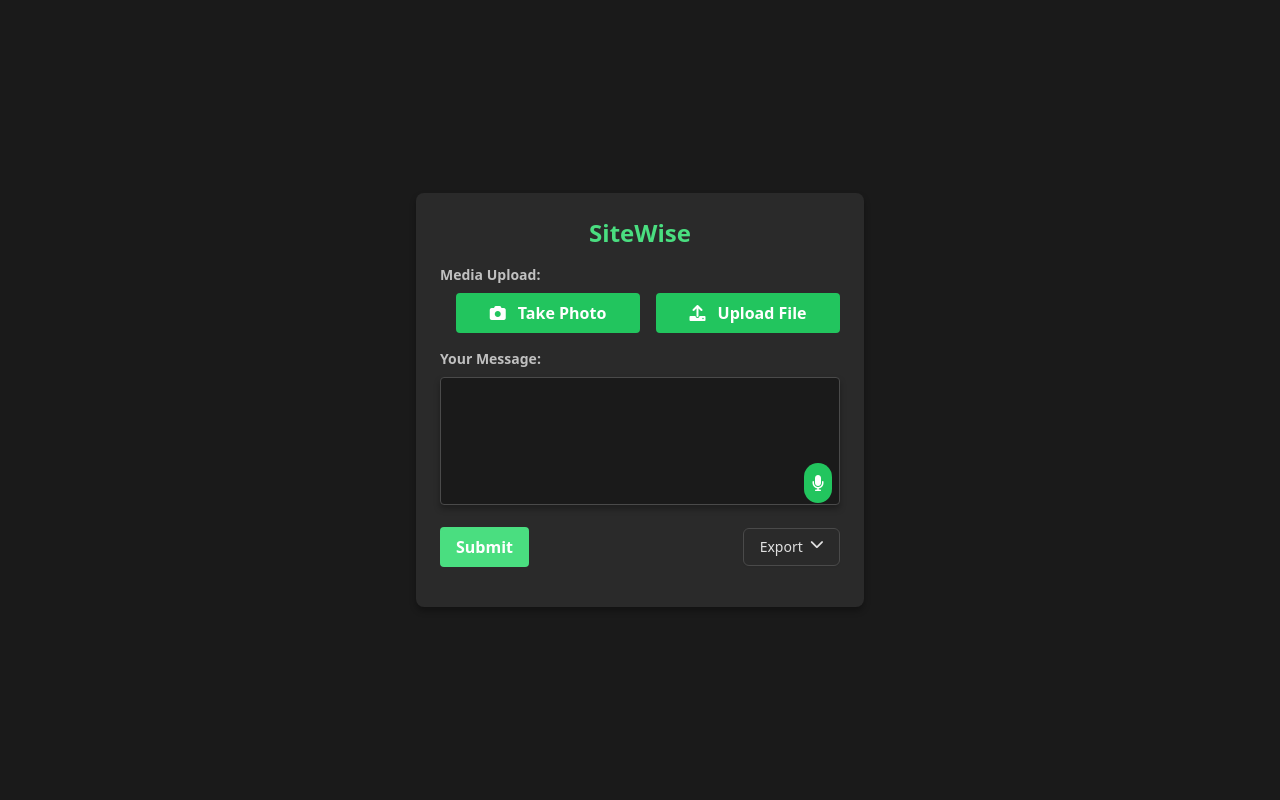
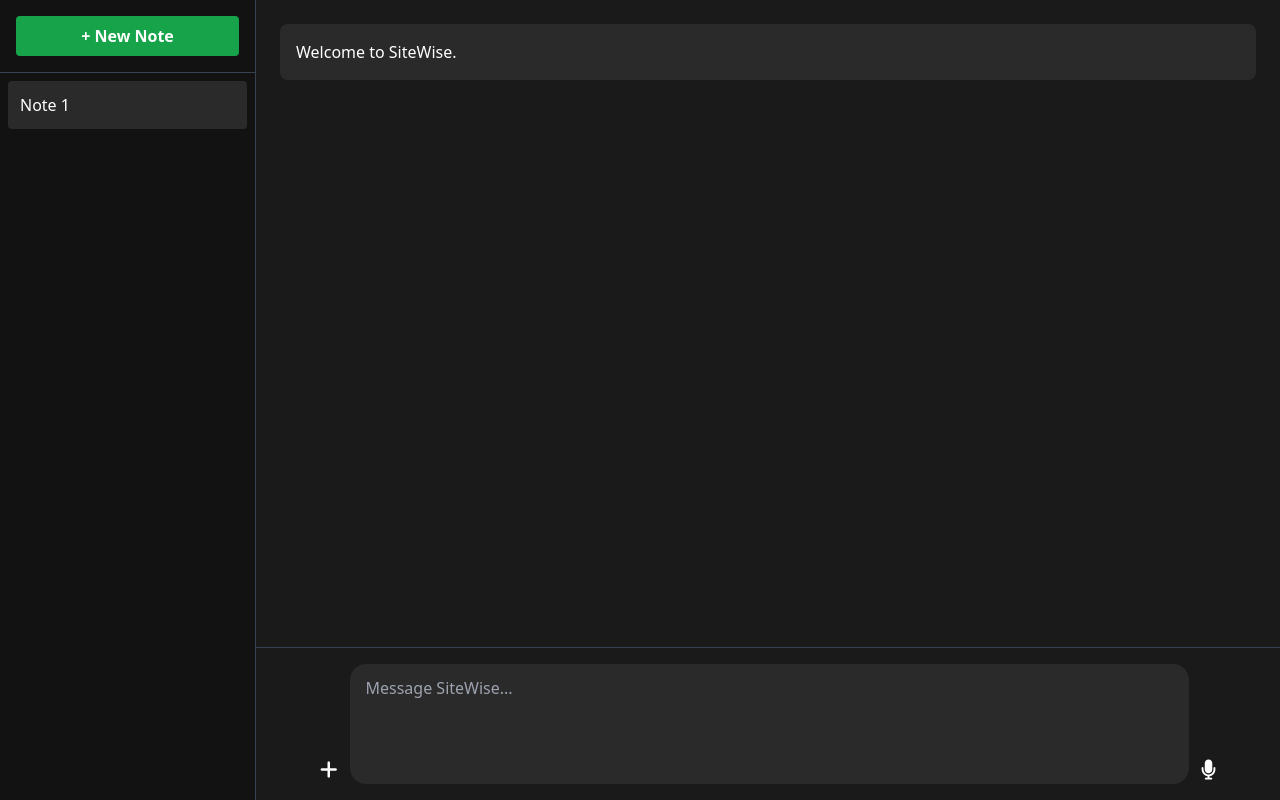
Before and after one commit to EtienneShamley/SiteWise, a plain HTML site: page index.html in a window 1280 px wide. Drawn offline with nearby package versions, Linux system fonts and the light colour scheme.

Commit message:
Initial layout redesign

```diff
--- a/index.html
+++ b/index.html
@@ -1,131 +1,67 @@
 <!DOCTYPE html>
-<html lang="en">
+<html lang="en" class="h-full">
 <head>
-    <meta charset="UTF-8">
-    <meta name="viewport" content="width=device-width, initial-scale=1.0">
+  <meta charset="UTF-8" />
+  <meta name="viewport" content="width=device-width, initial-scale=1.0" />
   <title>SiteWise</title>
   <script src="https://cdn.tailwindcss.com"></script>
   <link rel="stylesheet" href="https://cdnjs.cloudflare.com/ajax/libs/font-awesome/6.0.0-beta3/css/all.min.css">
-    <style>
-        .dark-theme {
-            background-color: #1a1a1a; /* Dark background */
-            color: #e0e0e0; /* Light text */
-        }
-        .dark-theme .bg-white {
-            background-color: #2a2a2a; /* Slightly lighter dark for containers */
-        }
-        .dark-theme h1 {
-            color: #4ade80; /* Green accent for header */
-        }
-        .dark-theme .text-gray-700 {
-            color: #c0c0c0; /* Lighter gray for labels */
-        }
-        .dark-theme .border {
-            border-color: #4a4a4a; /* Darker border */
-        }
-        .dark-theme .shadow, .dark-theme .shadow-md {
-            box-shadow: 0 4px 6px rgba(0, 0, 0, 0.3); /* Darker shadow */
-        }
-        .dark-theme .focus\\:ring {
-            --tw-ring-color: #4ade80; /* Green ring on focus */
-        }
-        .dark-theme .focus\\:border-blue-300 {
-            border-color: #4ade80; /* Green border on focus */
-        }
-        .dark-theme .hover\\:bg-gray-50:hover {
-             background-color: #3a3a3a; /* Darker hover background */
-        }
-        .dark-theme .bg-blue-500 {
-            background-color: #4ade80; /* Green accent for submit button */
-        }
-        .dark-theme .hover\\:bg-blue-700:hover {
-            background-color: #22c55e; /* Darker green on hover */
-        }
-        .dark-theme .bg-white.text-gray-700 {
-            background-color: #2a2a2a;
-            color: #e0e0e0;
-        }
-         .dark-theme .ring-black {
-            --tw-ring-color: rgba(255, 255, 255, 0.1); /* White ring with opacity */
-        }
-        .dark-theme a.text-gray-700 {
-            color: #e0e0e0;
-        }
-         .dark-theme a.hover\\:bg-gray-50:hover {
-             background-color: #3a3a3a;
-         }
-    </style>
 </head>
-<body class="dark-theme flex justify-center items-center min-h-screen">
-    <div class="bg-white p-6 rounded-lg shadow-md w-full max-w-md dark-theme">
-        <h1 class="text-2xl font-bold mb-4 text-center">SiteWise</h1>
+<body class="h-full bg-[#1a1a1a] text-white font-sans">
 
-        <div class="mb-4">
-             <label class="block text-gray-700 text-sm font-bold mb-2">
-                Media Upload:
-            </label>
-            <div class="flex space-x-4">
-                <input type="file" id="cameraUpload" accept="image/*" capture="camera" class="hidden">
-                <label for="cameraUpload" class="flex-1 bg-green-500 hover:bg-green-700 text-white font-bold py-2 px-4 rounded text-center cursor-pointer focus:outline-none focus:shadow-outline">
-                    <i class="fas fa-camera mr-2"></i> Take Photo
-                </label>
-                <input type="file" id="fileUpload" accept="image/*,video/*,audio/*" class="hidden">
-                 <label for="fileUpload" class="flex-1 bg-green-500 hover:bg-green-700 text-white font-bold py-2 px-4 rounded text-center cursor-pointer focus:outline-none focus:shadow-outline">
-                    <i class="fas fa-upload mr-2"></i> Upload File
-                </label>
+  <!-- Layout wrapper -->
+  <div class="flex h-full">
+
+    <!-- Sidebar -->
+    <aside class="w-64 bg-[#121212] border-r border-gray-700 flex flex-col">
+      <div class="p-4 border-b border-gray-700">
+        <button class="w-full bg-green-600 hover:bg-green-700 text-white font-bold py-2 px-4 rounded">
+          + New Note
+        </button>
+      </div>
+
+      <nav class="flex-1 overflow-y-auto p-2 space-y-2">
+        <!-- Placeholder for saved notes -->
+        <div class="bg-[#2a2a2a] p-3 rounded flex justify-between items-center group">
+          <span>Note 1</span>
+          <div class="opacity-0 group-hover:opacity-100 flex space-x-1 text-sm">
+            <button title="Rename"><i class="fas fa-pen"></i></button>
+            <button title="Share"><i class="fas fa-share"></i></button>
+            <button title="Archive"><i class="fas fa-box-archive"></i></button>
+            <button title="Delete"><i class="fas fa-trash"></i></button>
           </div>
         </div>
+      </nav>
+    </aside>
 
-        <div class="mb-4">
-            <label class="block text-gray-700 text-sm font-bold mb-2" for="textInput">
-                Your Message:
-            </label>
-            <div class="relative">
-                <textarea id="textInput" class="shadow appearance-none border rounded w-full py-2 pl-3 pr-10 text-gray-700 leading-tight focus:outline-none focus:shadow-outline h-32 resize-none dark-theme"></textarea>
-                <button id="micBtn" class="absolute bottom-2 right-2 bg-green-500 hover:bg-green-700 text-white p-2 rounded-full focus:outline-none focus:shadow-outline">
+    <!-- Main content area -->
+    <main class="flex-1 flex flex-col justify-between">
+      <section id="chatArea" class="flex-1 p-6 overflow-y-auto space-y-4">
+        <!-- Placeholder for chat history or notes -->
+        <div class="bg-[#2a2a2a] p-4 rounded-lg">Welcome to SiteWise.</div>
+      </section>
+
+      <!-- Input bar -->
+      <footer class="border-t border-gray-700 p-4 bg-[#1a1a1a]">
+        <div class="max-w-4xl mx-auto flex items-end space-x-3">
+          <button title="Add file" class="text-white text-xl">
+            <i class="fas fa-plus"></i>
+          </button>
+          <textarea
+            id="textInput"
+            rows="4"
+            placeholder="Message SiteWise..."
+            class="flex-1 bg-[#2a2a2a] text-white rounded-2xl resize-none px-4 py-3 focus:outline-none focus:ring-2 focus:ring-green-500"
+          ></textarea>
+          <button id="micBtn" title="Record voice" class="text-white text-xl">
             <i class="fas fa-microphone"></i>
           </button>
+        </div>
+      </footer>
+    </main>
 
   </div>
-        </div>
 
-        <div class="flex justify-between items-center mb-4">
-            <button class="bg-blue-500 hover:bg-blue-700 text-white font-bold py-2 px-4 rounded focus:outline-none focus:shadow-outline">
-                Submit
-            </button>
-            <div class="relative inline-block text-left">
-                <div>
-                    <button type="button" class="inline-flex justify-center w-full rounded-md border border-gray-300 shadow-sm px-4 py-2 bg-white text-sm font-medium text-gray-700 hover:bg-gray-50 focus:outline-none focus:ring-2 focus:ring-offset-2 focus:ring-offset-gray-100 focus:ring-blue-500" id="menu-button" aria-expanded="true" aria-haspopup="true">
-                        Export
-                        <i class="fas fa-chevron-down ml-2"></i>
-                    </button>
-                </div>
-                <div class="origin-top-right absolute right-0 mt-2 w-56 rounded-md shadow-lg bg-white ring-1 ring-black ring-opacity-5 hidden" role="menu" aria-orientation="vertical" aria-labelledby="menu-button" tabindex="-1">
-                    <div class="py-1" role="none">
-                        <a href="#" class="text-gray-700 block px-4 py-2 text-sm" role="menuitem" tabindex="-1" id="menu-item-0">Export as PDF</a>
-                        <a href="#" class="text-gray-700 block px-4 py-2 text-sm" role="menuitem" tabindex="-1" id="menu-item-1">Export as DOCX</a>
-                        <a href="#" class="text-gray-700 block px-4 py-2 text-sm" role="menuitem" tabindex="-1" id="menu-item-2">Export as TXT</a>
-                    </div>
-                </div>
-            </div>
-        </div>
-    </div>
-    <script>
-        // Simple script to toggle the dropdown menu
-        const menuButton = document.getElementById('menu-button');
-        const dropdownMenu = menuButton.nextElementSibling;
-
-        menuButton.addEventListener('click', () => {
-            dropdownMenu.classList.toggle('hidden');
-        });
-
-        // Close the dropdown if the user clicks outside of it
-        window.addEventListener('click', (event) => {
-            if (!menuButton.contains(event.target) && !dropdownMenu.contains(event.target)) {
-                dropdownMenu.classList.add('hidden');
-            }
-        });
-    </script>
   <script src="scripts/voiceRecorder.js"></script>
 </body>
 </html>
```
Also changed, not shown: 1 other file. Lines whose indentation alone changed are shown as unchanged.
